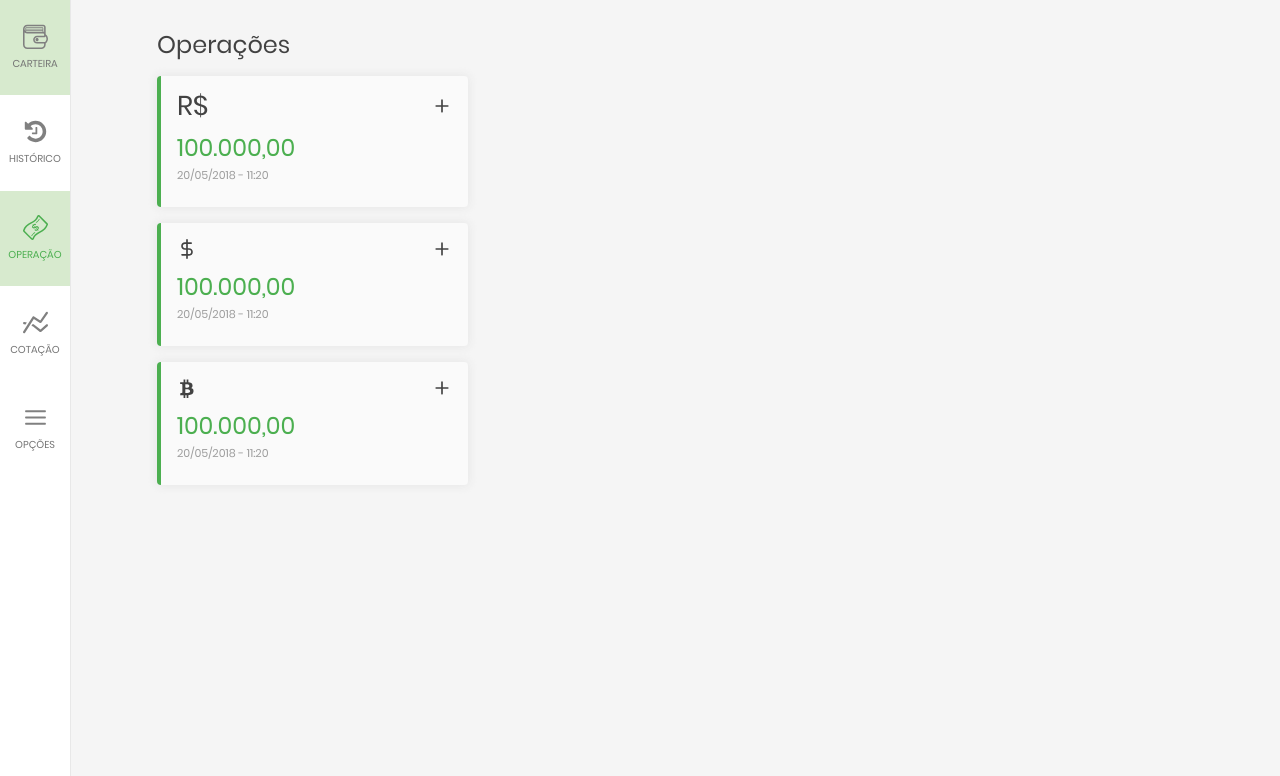
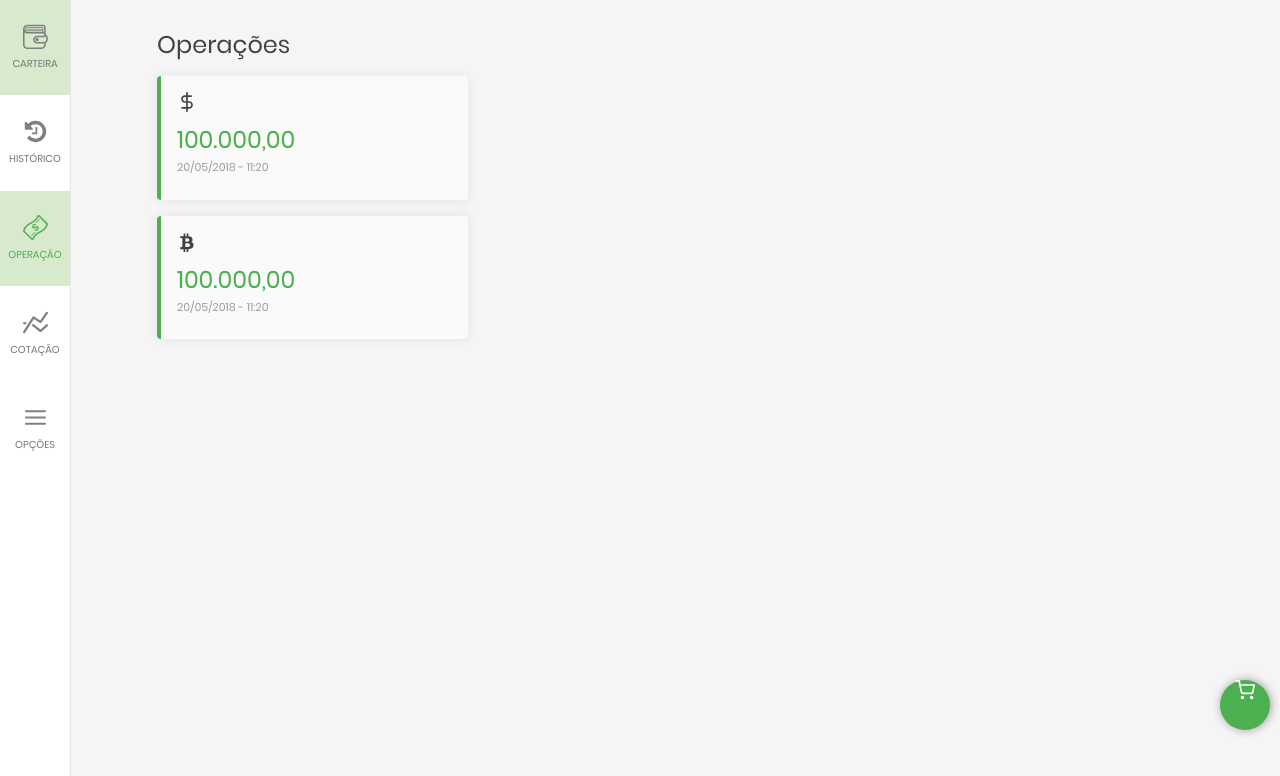
Before and after one commit to victorjordan95/stone-pagamentos, an Angular app: page /operacao in a window 1280 px wide. Shown: the top 776 px of the page. Built offline with nearby package versions, Linux system fonts and the light colour scheme.

Commit message:
melhorando usabilidade

```diff
--- a/src/app/pages/cotacao/cotacao.component.ts
+++ b/src/app/pages/cotacao/cotacao.component.ts
@@ -11,7 +11,7 @@ import { Component, OnInit, ViewEncapsulation } from '@angular/core';
 export class CotacaoComponent implements OnInit {
 
     private currencySubscription: Subscription;
-    currencies: any;
+    currencies;
 
     constructor(private _sharedService: SharedService) { }
 
@@ -37,7 +37,6 @@ export class CotacaoComponent implements OnInit {
                             icon: 'icon-bitcoin'
                         }
                     ];
-                    console.log(this.currencies);
                 },
                 err => console.log(err)
             );
--- a/src/app/pages/home/home.component.html
+++ b/src/app/pages/home/home.component.html
@@ -1,5 +1,5 @@
-
-<app-carteira-modal></app-carteira-modal>
+<app-carteira-modal>
+</app-carteira-modal>
 <section class="section container flexrow">
 
     <h1 class="title">
--- a/src/app/pages/operacao/operacao.component.html
+++ b/src/app/pages/operacao/operacao.component.html
@@ -4,32 +4,16 @@
         Operações
     </h1>
 
-    <div class="card">
-        <header class="card-header">
-            <span class="currency">
-                R$
-            </span>
-            <svg class="icon icon-plus">
-                <use xlink:href="#icon-plus"></use>
-            </svg>
-        </header>
-        <div class="card-body">
-            <p class="title">
-                100.000,00
-            </p>
-            <p class="subtitle">
-                20/05/2018 - 11:20
-            </p>
-        </div>
-    </div>
+    <button class="fab-btn primary">
+        <svg class="icon icon-shopping-cart">
+            <use xlink:href="#icon-shopping-cart"></use>
+        </svg>
+    </button>
 
     <div class="card">
         <header class="card-header">
             <svg class="icon icon-dollar-sign">
                 <use xlink:href="#icon-dollar-sign"></use>
-            </svg>
-            <svg class="icon icon-plus">
-                <use xlink:href="#icon-plus"></use>
             </svg>
         </header>
         <div class="card-body">
@@ -47,9 +31,6 @@
             <svg class="icon icon-bitcoin">
                 <use xlink:href="#icon-bitcoin"></use>
             </svg>
-            <svg class="icon icon-plus">
-                <use xlink:href="#icon-plus"></use>
-            </svg>
         </header>
         <div class="card-body">
             <p class="title">
--- /dev/null
+++ b/src/assets/sass/objects/_btn.scss
@@ -0,0 +1,22 @@
+.fab-btn {
+    border-radius: 50%;
+    bottom: 70px;
+    box-shadow: 1px 0px 10px 0px #9a9a9a;
+    display: flex;
+    height: 50px;
+    justify-content: center;
+    position: fixed;
+    right: 10px;
+    width: 50px;
+    z-index: 5;
+
+    &.primary {
+        background-color: $verde-principal;
+    }
+
+    .icon {
+        fill: #fff;
+        height: 20px;
+        width: 30px;
+    }
+}
--- a/src/assets/sass/style.scss
+++ b/src/assets/sass/style.scss
@@ -8,6 +8,7 @@
 @import "base/base";
 
 @import "objects/section";
+@import "objects/btn";
 
 @import "components/menu";
 @import "components/card";
--- a/src/index.html
+++ b/src/index.html
@@ -61,6 +61,12 @@
                 <path d="M3 7h18c0.6 0 1-0.4 1-1s-0.4-1-1-1h-18c-0.6 0-1 0.4-1 1s0.4 1 1 1z"></path>
                 <path d="M21 17h-18c-0.6 0-1 0.4-1 1s0.4 1 1 1h18c0.6 0 1-0.4 1-1s-0.4-1-1-1z"></path>
             </symbol>
+            <symbol id="icon-shopping-cart" viewBox="0 0 24 24">
+                <title>shopping-cart</title>
+                <path d="M11 21c0 1.105-0.895 2-2 2s-2-0.895-2-2c0-1.105 0.895-2 2-2s2 0.895 2 2z"></path>
+                <path d="M22 21c0 1.105-0.895 2-2 2s-2-0.895-2-2c0-1.105 0.895-2 2-2s2 0.895 2 2z"></path>
+                <path d="M23.8 5.4c-0.2-0.3-0.5-0.4-0.8-0.4h-16.2l-0.8-4.2c-0.1-0.5-0.5-0.8-1-0.8h-4c-0.6 0-1 0.4-1 1s0.4 1 1 1h3.2l0.8 4.2c0 0 0 0.1 0 0.1l1.7 8.3c0.3 1.4 1.5 2.4 2.9 2.4 0 0 0 0 0.1 0h9.7c1.5 0 2.7-1 3-2.4l1.6-8.4c0-0.3 0-0.6-0.2-0.8zM20.4 14.2c-0.1 0.5-0.5 0.8-1 0.8h-9.7c-0.5 0-0.9-0.3-1-0.8l-1.5-7.2h14.6l-1.4 7.2z"></path>
+            </symbol>
         </defs>
     </svg>
     <app-root></app-root>
```
